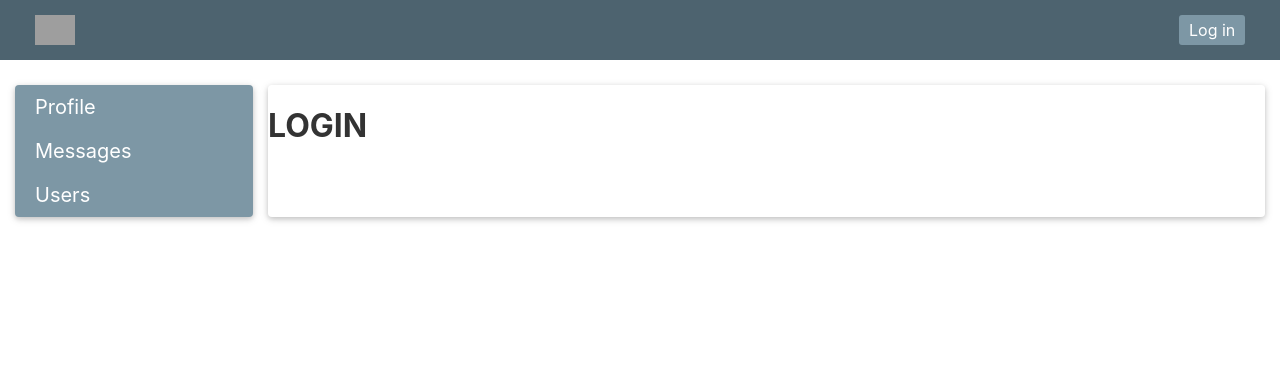
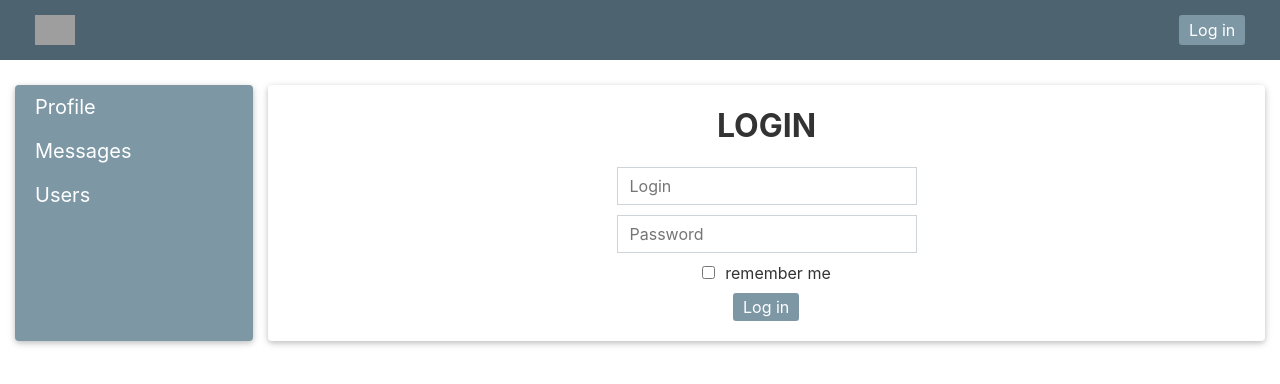
Before and after one commit to svensktutby/react-way-of-samurai, a React (Create React App) app: page /login in a window 1280 px wide. Shown: the top 384 px of the page. Built offline with nearby package versions, Linux system fonts and the light colour scheme; no server answers; grey boxes are pictures that could not be loaded.

Commit message:
feat: add reduxForm for login
(lesson 75)

```diff
--- a/package.json
+++ b/package.json
@@ -21,6 +21,7 @@
     "@types/react-dom": "17.0.0",
     "@types/react-redux": "^7.1.14",
     "@types/react-router-dom": "^5.1.6",
+    "@types/redux-form": "^8.3.1",
     "@types/uuid": "^8.3.0",
     "axios": "^0.21.1",
     "global": "^4.4.0",
@@ -30,6 +31,7 @@
     "react-router-dom": "^5.2.0",
     "react-scripts": "4.0.1",
     "redux": "^4.0.5",
+    "redux-form": "^8.3.7",
     "redux-logger": "^3.0.6",
     "redux-thunk": "^2.3.0",
     "typescript": "4.1.3",
--- a/src/components/Login/Login.module.css
+++ b/src/components/Login/Login.module.css
@@ -0,0 +1,28 @@
+.title,
+.checkboxWrapper,
+.btnWrapper {
+  text-align: center;
+}
+
+.loginFormWrapper {
+  max-width: 300px;
+  margin: 0 auto;
+  padding-bottom: 20px;
+}
+
+.loginWrapper,
+.passwordWrapper,
+.checkboxWrapper {
+  margin-bottom: 10px;
+}
+
+
+.checkbox {
+  display: inline-block;
+  width: auto;
+  height: auto;
+}
+
+.hint {
+  padding-left: 10px;
+}
--- a/src/components/Login/Login.tsx
+++ b/src/components/Login/Login.tsx
@@ -1,9 +1,72 @@
 import React, { FC } from 'react';
+import { reduxForm, InjectedFormProps, Field } from 'redux-form';
 
 import s from './Login.module.css';
+import styleBtn from '../common/styles/Button.module.css';
+import styleInput from '../common/styles/Input.module.css';
 
-export type LoginPagePropsType = Record<string, never>;
+type FormDataType = {
+  login: string;
+  password: string;
+  rememberMe: boolean;
+};
 
-export const LoginPage: FC<LoginPagePropsType> = () => {
-  return <h1 className={s.login}>LOGIN</h1>;
+const LoginForm: FC<InjectedFormProps<FormDataType>> = ({ handleSubmit }) => {
+  return (
+    <form onSubmit={handleSubmit}>
+      <div className={`${styleInput.inputWrapper} ${s.loginWrapper}`}>
+        <Field
+          className={`${styleInput.input} ${s.login}`}
+          type="text"
+          name="login"
+          placeholder="Login"
+          component="input"
+        />
+      </div>
+      <div className={`${styleInput.inputWrapper} ${s.passwordWrapper}`}>
+        <Field
+          className={`${styleInput.input} ${s.password}`}
+          type="password"
+          name="password"
+          placeholder="Password"
+          component="input"
+        />
+      </div>
+      {/* eslint-disable-next-line jsx-a11y/label-has-associated-control */}
+      <label className={`${styleInput.inputWrapper} ${s.checkboxWrapper}`}>
+        <Field
+          className={`${styleInput.input} ${s.checkbox}`}
+          type="checkbox"
+          name="rememberMe"
+          component="input"
+        />
+        <span className={s.hint}>remember me</span>
+      </label>
+      <div className={`${s.btnWrapper}`}>
+        <button type="submit" className={styleBtn.btn}>
+          Log in
+        </button>
+      </div>
+    </form>
+  );
 };
+
+const LoginReduxForm = reduxForm<FormDataType>({
+  form: 'login',
+})(LoginForm);
+
+export const LoginPage: FC = () => {
+  const submitHandler = (formData: FormDataType) => {
+    console.table(formData);
+  };
+
+  return (
+    <div>
+      <h1 className={s.title}>LOGIN</h1>
+
+      <div className={s.loginFormWrapper}>
+        <LoginReduxForm onSubmit={submitHandler} />
+      </div>
+    </div>
+  );
+};
--- a/src/redux/reduxStore.ts
+++ b/src/redux/reduxStore.ts
@@ -1,4 +1,5 @@
 import { combineReducers, createStore } from 'redux';
+import { reducer as form } from 'redux-form';
 
 import { enhancedStore } from './middleware';
 import { dialogsReducer as dialogsPage } from './dialogsReducer';
@@ -15,6 +16,7 @@ const rootReducer = combineReducers({
   sidebar,
   usersPage,
   auth,
+  form,
 });
 
 export const store = createStore(rootReducer, enhancedStore);
```
Also changed, not shown: 1 other file (tests, documents, lock files or other folders).
